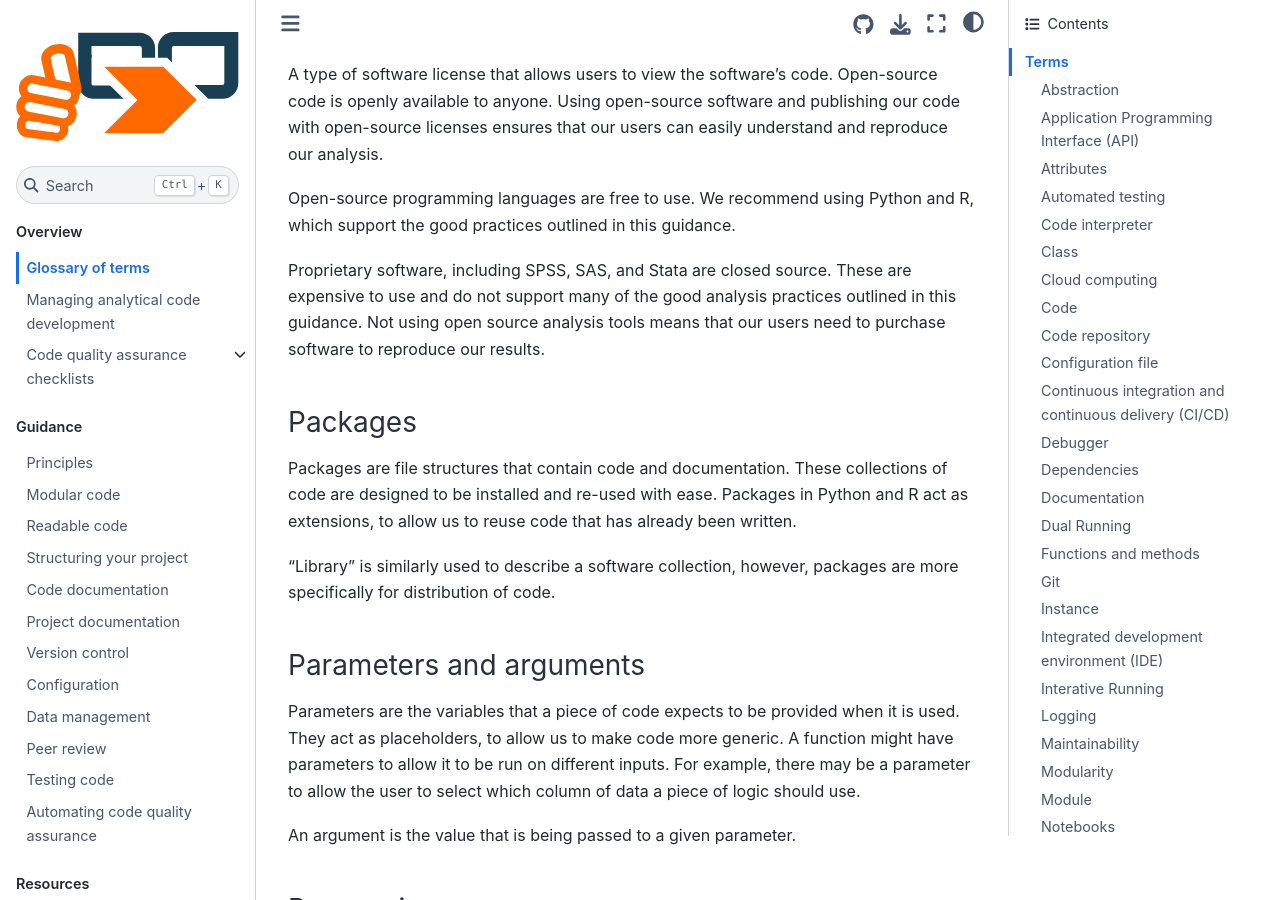
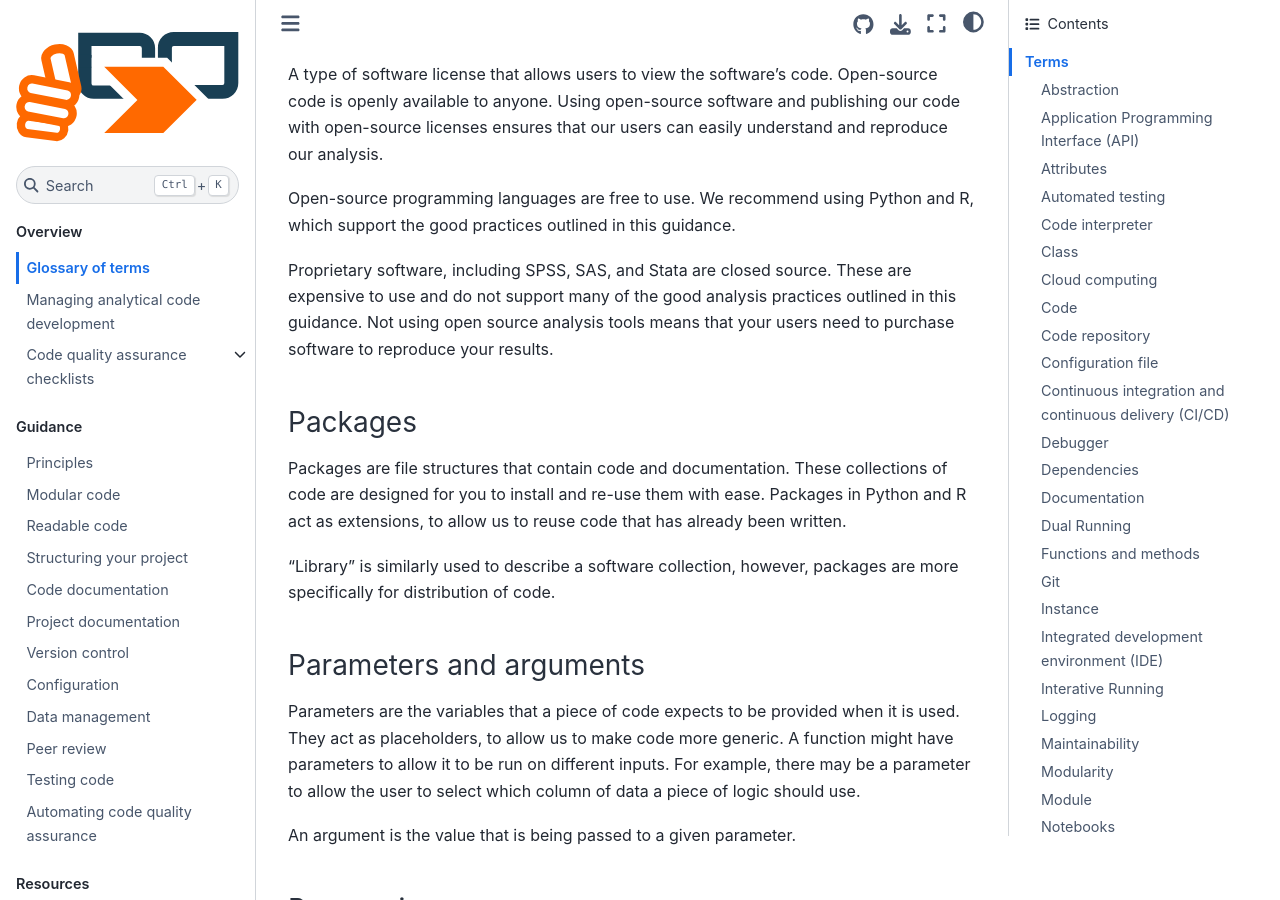
Before and after one commit to best-practice-and-impact/qa-of-code-guidance, a Jupyter Book: the page built from book/glossary.md, in a window 1280 px wide and 900 px high, scrolled down 5365 px. Built offline with Jupyter Book 1.0.4 settings and Sphinx 7.4.7 and the Sphinx Book theme 1.1.4, drawn with Linux system fonts in a browser that asks for light colours; some of the changed text lies outside the part shown.

Commit message:
removed several passive sentences in glossary

```diff
--- a/book/glossary.md
+++ b/book/glossary.md
@@ -40,7 +40,7 @@ A computer program that runs code in a particular programming language.
 For example, the program that reads your Python or R analysis code and runs it.
 A non-interactive interpreter runs code in order, which is important for reproducibility.
 
-Interactive interpreters allow you to run individual lines of code, which means that code can be run out of order.
+Interactive interpreters allow you to run individual lines of code, which means that you can run code  out of order.
 Notebooks use interactive interpreters.
 These are not suitable for running analysis pipelines, because they do not ensure that the code is run reproducibly.
 
@@ -200,13 +200,13 @@ We recommend using Python and R, which support the good practices outlined in th
 
 Proprietary software, including SPSS, SAS, and Stata are closed source.
 These are expensive to use and do not support many of the good analysis practices outlined in this guidance.
-Not using open source analysis tools means that our users need to purchase software to reproduce our results.
+Not using open source analysis tools means that your users need to purchase software to reproduce your results.
 
 
 ### Packages
 
 Packages are file structures that contain code and documentation.
-These collections of code are designed to be installed and re-used with ease.
+These collections of code are designed for you to install and re-use them with ease.
 Packages in Python and R act as extensions, to allow us to reuse code that has already been written.
 
 "Library" is similarly used to describe a software collection, however, packages are more specifically for distribution of code.
```
